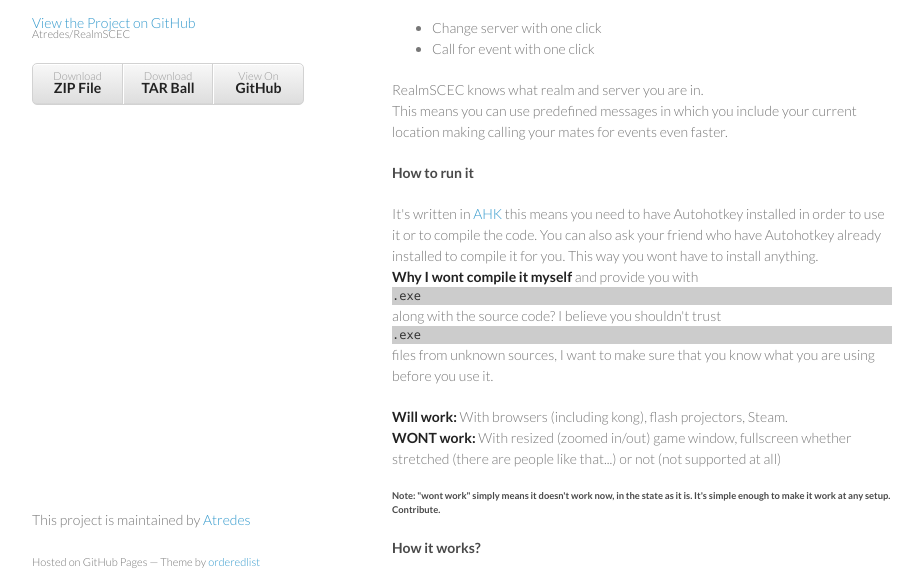
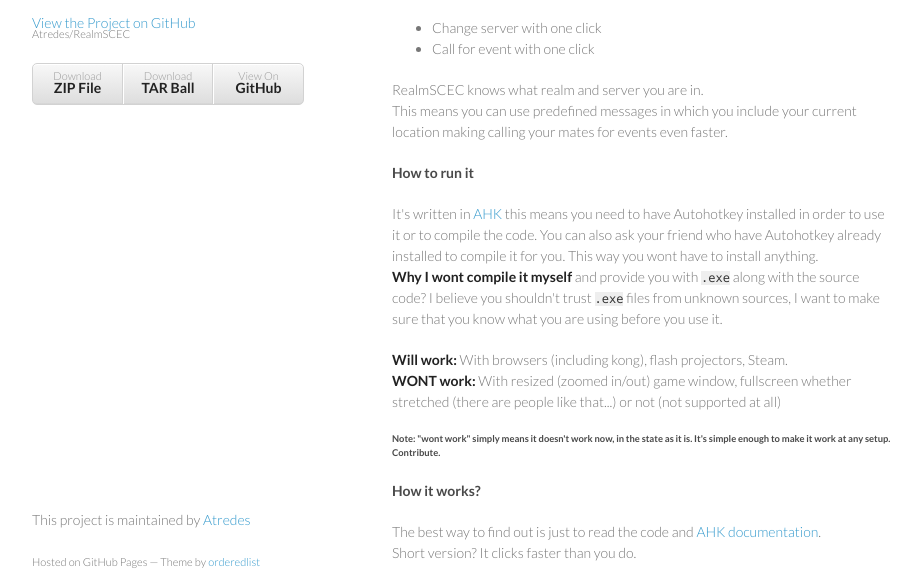
Before and after one commit to Atredes/RealmSCEC, a plain HTML site: page index.html in a window 1280 px wide. Shown: the part 159-734 px from the top of the page, without its empty margins (178-1101 px from the left). Drawn offline with Linux system fonts and the light colour scheme.

Commit message:
Update styles.css

```diff
--- a/stylesheets/styles.css
+++ b/stylesheets/styles.css
@@ -65,8 +65,7 @@ code, pre {
 }
 
 code {
-  display: block;
-   background: #ccc;
+   background: #eee;
 }
 
 pre {
```
